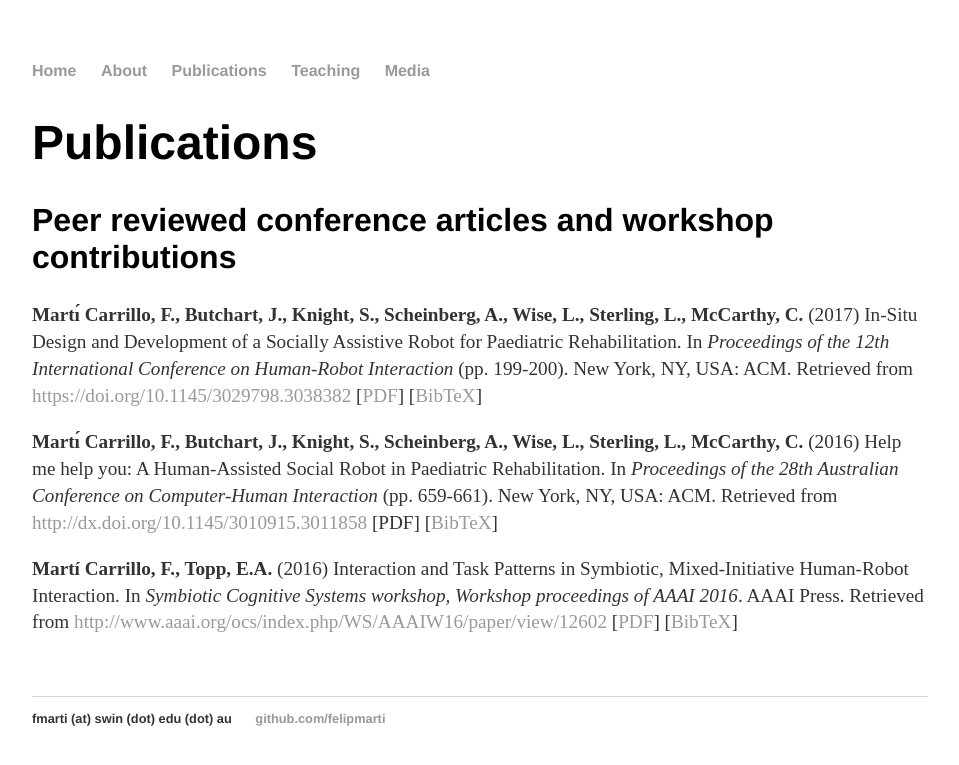
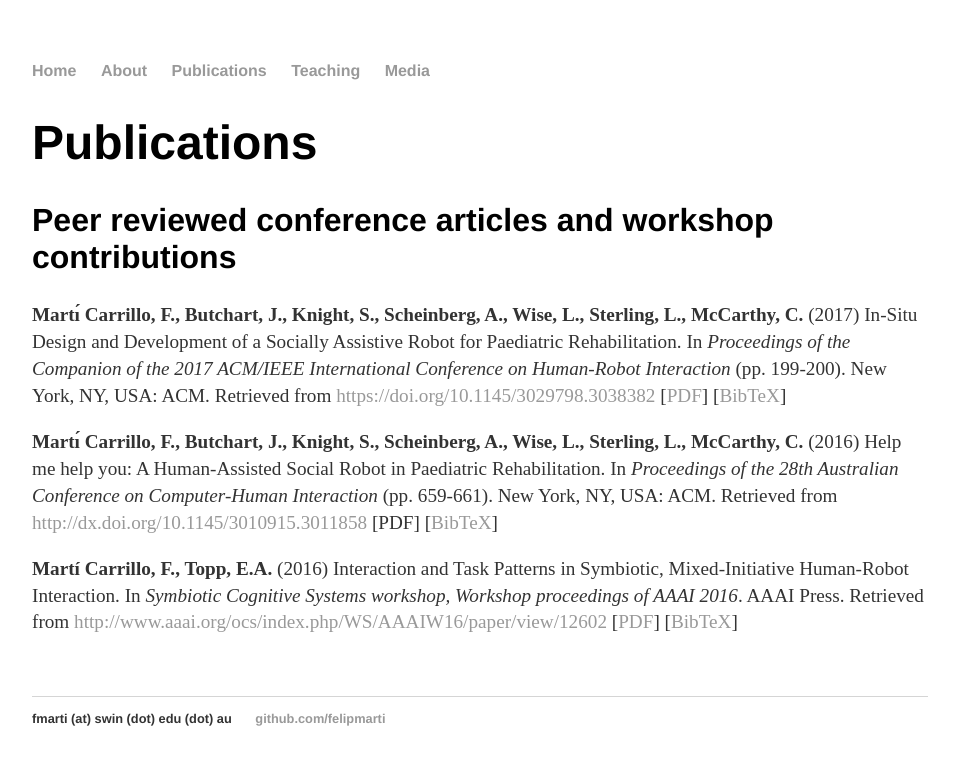
Before and after one commit to FelipMarti/felipmarti.github.io, a Jekyll site: the page built from pub/index.html, in a window 1280 px wide. Shown: the top 765 px of the page, without its empty margins (160-1119 px from the left). Built offline with Jekyll 4.4.1, drawn with Linux system fonts in a browser that asks for light colours.

Commit message:
Fixing HRI2017 paper

```diff
--- a/pub/index.html
+++ b/pub/index.html
@@ -11,7 +11,7 @@ title: Felip's Publications
 					<h2>Peer reviewed conference articles and workshop contributions</h2>
                     <p><strong>Martı́ Carrillo, F., Butchart, J., Knight, S., Scheinberg, A., Wise, L., Sterling, L., McCarthy, C.</strong> (2017)
                     In-Situ Design and Development of a Socially Assistive Robot for Paediatric Rehabilitation.
-                    In <em>Proceedings of the 12th International Conference on Human-Robot Interaction</em> (pp. 199-200). New York, NY, USA: ACM.
+                    In <em>Proceedings of the Companion of the 2017 ACM/IEEE International Conference on Human-Robot Interaction</em> (pp. 199-200). New York, NY, USA: ACM.
                     Retrieved from <a href="https://doi.org/10.1145/3029798.3038382">https://doi.org/10.1145/3029798.3038382</a>
                     [<a href="https://researchbank.swinburne.edu.au/file/90845f01-5edc-4990-beb7-f858ac2c5070/1/2017_carrillo_insitu%20design%20and%20development.pdf">PDF</a>]
                     [<a href="bib/marti2017insitu_bib.html">BibTeX</a>]
```
